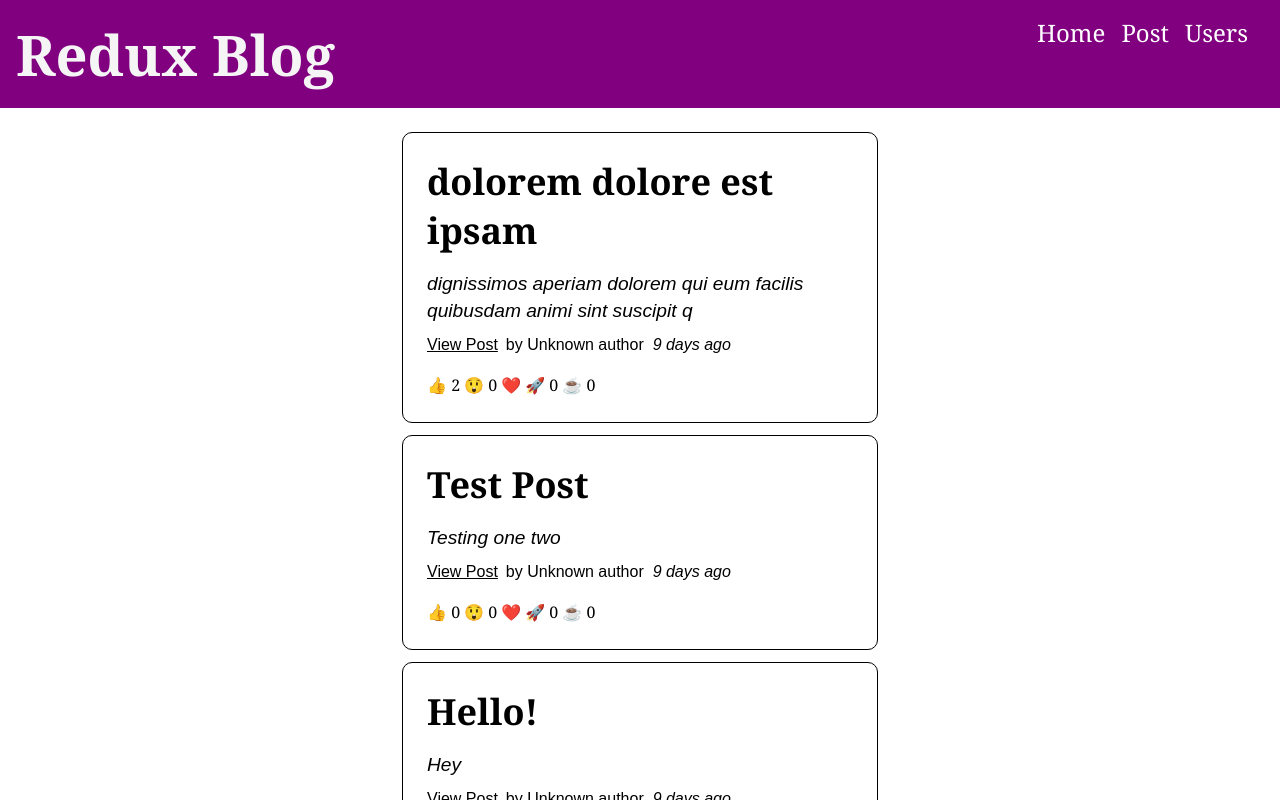
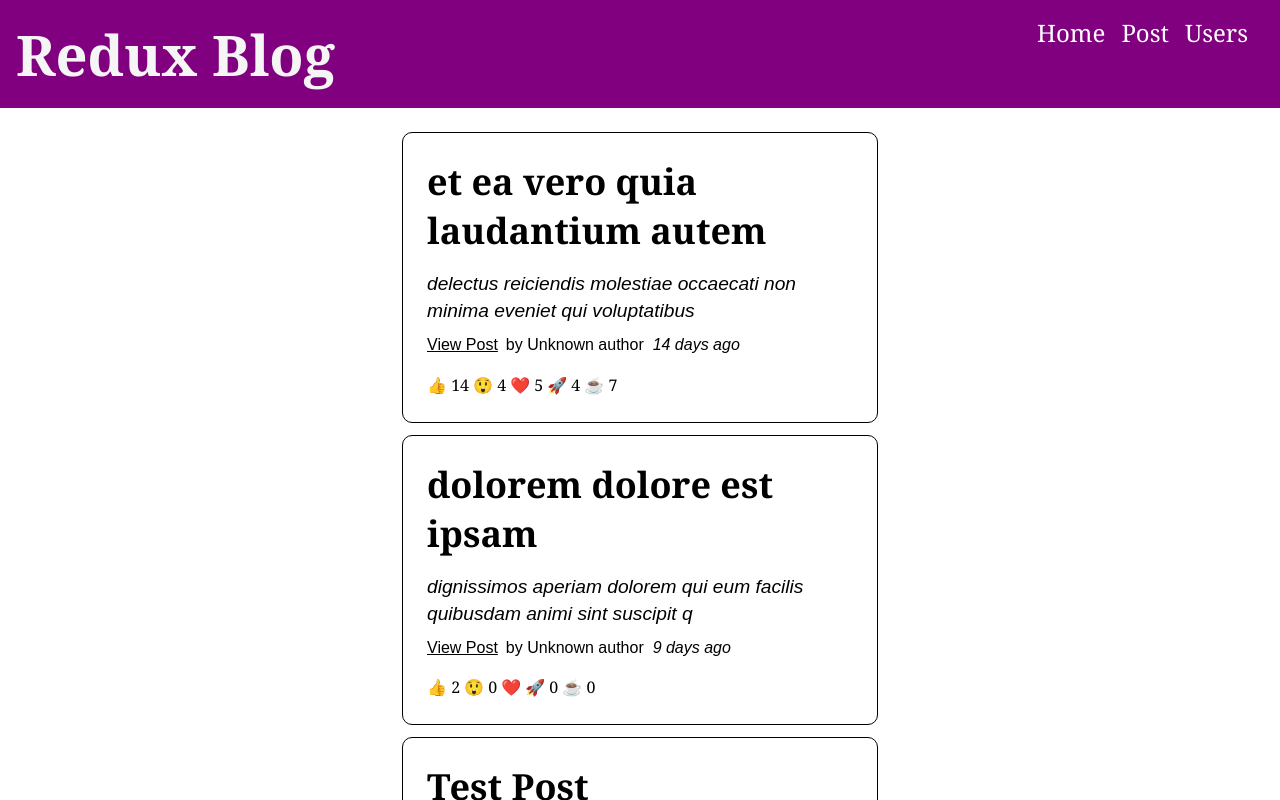
Before and after one commit to RadiRS/react-redux-toolkit-ts, a React (Create React App) app: page / in a window 1280 px wide. Shown: the top 800 px of the page. Built offline with nearby package versions, Linux system fonts and the light colour scheme; no server answers; data requests are answered from the project's data file.

Commit message:
Implemented optimistic update for add reaction request

```diff
--- a/data/db.json
+++ b/data/db.json
@@ -310,35 +310,58 @@
       }
     },
     {
-      "userId": 2,
+      "userId": "4",
       "id": 11,
       "title": "et ea vero quia laudantium autem",
       "body": "delectus reiciendis molestiae occaecati non minima eveniet qui voluptatibus\naccusamus in eum beatae sit\nvel qui neque voluptates ut commodi qui incidunt\nut animi commodi",
       "reactions": {
-        "thumbsUp": 8,
-        "wow": 0,
+        "thumbsUp": 14,
+        "wow": 4,
         "heart": 0,
-        "rocket": 0,
-        "coffee": 1
-      }
+        "rocket": 4,
+        "coffee": 7,
+        "hearth": 5
+      },
+      "date": "2022-09-19T14:32:15.878Z"
     },
     {
       "userId": 2,
       "id": 12,
       "title": "in quibusdam tempore odit est dolorem",
-      "body": "itaque id aut magnam\npraesentium quia et ea odit et ea voluptas et\nsapiente quia nihil amet occaecati quia id voluptatem\nincidunt ea est distinctio odio"
+      "body": "itaque id aut magnam\npraesentium quia et ea odit et ea voluptas et\nsapiente quia nihil amet occaecati quia id voluptatem\nincidunt ea est distinctio odio",
+      "reactions": {
+        "thumbsUp": 8,
+        "wow": 2,
+        "hearth": 4,
+        "rocket": 1,
+        "coffee": 8
+      }
     },
     {
       "userId": 2,
       "id": 13,
       "title": "dolorum ut in voluptas mollitia et saepe quo animi",
-      "body": "aut dicta possimus sint mollitia voluptas commodi quo doloremque\niste corrupti reiciendis voluptatem eius rerum\nsit cumque quod eligendi laborum minima\nperferendis recusandae assumenda consectetur porro architecto ipsum ipsam"
+      "body": "aut dicta possimus sint mollitia voluptas commodi quo doloremque\niste corrupti reiciendis voluptatem eius rerum\nsit cumque quod eligendi laborum minima\nperferendis recusandae assumenda consectetur porro architecto ipsum ipsam",
+      "reactions": {
+        "thumbsUp": 1,
+        "wow": 0,
+        "hearth": 0,
+        "rocket": 0,
+        "coffee": 0
+      }
     },
     {
       "userId": 2,
       "id": 14,
       "title": "voluptatem eligendi optio",
-      "body": "fuga et accusamus dolorum perferendis illo voluptas\nnon doloremque neque facere\nad qui dolorum molestiae beatae\nsed aut voluptas totam sit illum"
+      "body": "fuga et accusamus dolorum perferendis illo voluptas\nnon doloremque neque facere\nad qui dolorum molestiae beatae\nsed aut voluptas totam sit illum",
+      "reactions": {
+        "thumbsUp": 2,
+        "wow": 0,
+        "hearth": 1,
+        "rocket": 0,
+        "coffee": 0
+      }
     },
     {
       "userId": 2,
@@ -356,7 +379,14 @@
       "userId": 2,
       "id": 17,
       "title": "fugit voluptas sed molestias voluptatem provident",
-      "body": "eos voluptas et aut odit natus earum\naspernatur fuga molestiae ullam\ndeserunt ratione qui eos\nqui nihil ratione nemo velit ut aut id quo"
+      "body": "eos voluptas et aut odit natus earum\naspernatur fuga molestiae ullam\ndeserunt ratione qui eos\nqui nihil ratione nemo velit ut aut id quo",
+      "reactions": {
+        "thumbsUp": 0,
+        "wow": 0,
+        "hearth": 0,
+        "rocket": 0,
+        "coffee": 0
+      }
     },
     {
       "userId": 2,
@@ -876,7 +906,14 @@
       "title": "Checking",
       "body": "check one two three",
       "userId": 2,
-      "date": "2022-04-26T23:03:52.299Z"
+      "date": "2022-04-26T23:03:52.299Z",
+      "reactions": {
+        "thumbsUp": 15,
+        "wow": 4,
+        "hearth": 7,
+        "rocket": 5,
+        "coffee": 3
+      }
     },
     {
       "title": "Test Post",
--- a/src/features/posts/post-list.component.tsx
+++ b/src/features/posts/post-list.component.tsx
@@ -16,7 +16,7 @@ const PostList = () => {
       <PostsExcerpt key={postId} postId={postId} />
     ));
   } else if (isError) {
-    content = <p>{error}</p>;
+    content = <p>{error.toString()}</p>;
   }
 
   return <section>{content}</section>;
--- a/src/features/posts/postSlices.ts
+++ b/src/features/posts/postSlices.ts
@@ -6,7 +6,11 @@ import {
 import { sub } from "date-fns";
 import { apiSlice } from "../api/apiSlice";
 
-import { ReactionInterface, PostInterface } from "./types";
+import {
+  ReactionInterface,
+  PostInterface,
+  InitialPostInterface,
+} from "./types";
 
 const initialReaction: ReactionInterface = {
   thumbsUp: 0,
@@ -24,7 +28,7 @@ const initialState = postsAdapter.getInitialState();
 
 export const extendedApiSlice = apiSlice.injectEndpoints({
   endpoints: (builder) => ({
-    getPosts: builder.query<EntityState<PostInterface>, any>({
+    getPosts: builder.query<EntityState<PostInterface>, void>({
       query: () => "/posts",
       transformResponse: (responseData: PostInterface[]) => {
         let min = 1;
@@ -109,6 +113,44 @@ export const extendedApiSlice = apiSlice.injectEndpoints({
       }),
       invalidatesTags: (result, error, arg) => [{ type: "Post", id: arg }],
     }),
+    addReaction: builder.mutation({
+      query: ({
+        postId,
+        reactions,
+      }: {
+        postId: string;
+        reactions: ReactionInterface;
+      }) => ({
+        url: `/posts/${postId}`,
+        method: "PATCH",
+        // In a real app, we'd probably need to base this on user ID somehow
+        // so that a user can't do the same reaction more than once
+        body: { reactions },
+      }),
+      async onQueryStarted(
+        { postId, reactions },
+        { dispatch, queryFulfilled }
+      ) {
+        // `updateQueryData` requires the endpoint name and cache key arguments
+        // so it knows which piece of cache state to update
+        const patchResult = dispatch(
+          extendedApiSlice.util.updateQueryData(
+            "getPosts",
+            undefined,
+            (draft) => {
+              // the `draft` is Immer wrapped and can be "mutated" like in createSlice
+              const post = draft.entities[postId];
+              if (post) post.reactions = reactions;
+            }
+          )
+        );
+        try {
+          await queryFulfilled;
+        } catch {
+          patchResult.undo();
+        }
+      },
+    }),
   }),
 });
 
@@ -118,6 +160,7 @@ export const {
   useAddNewPostMutation,
   useDeletePostMutation,
   useUpdatePostMutation,
+  useAddReactionMutation,
 } = extendedApiSlice;
 
 // return the query result object
--- a/src/features/posts/react-button.component.tsx
+++ b/src/features/posts/react-button.component.tsx
@@ -1,5 +1,4 @@
-import { useAppDispatch } from "../../app/hooks";
-import { reactionAdded } from "./postSlices";
+import { useAddReactionMutation } from "./postSlices";
 import { PostInterface, ReactionInterface } from "./types";
 
 interface ReactButtonsProps {
@@ -15,10 +14,13 @@ const reactionEmoji: Record<keyof ReactionInterface, string> = {
 };
 
 const ReactButtons = ({ post }: ReactButtonsProps) => {
-  const dispatch = useAppDispatch();
+  const [addReaction] = useAddReactionMutation();
 
   const onPressReact = (reactName: keyof ReactionInterface) => {
-    dispatch(reactionAdded({ postId: post.id, reaction: reactName }));
+    const newValue = post.reactions[reactName] + 1;
+    const newReaction = { ...post.reactions, [reactName]: newValue };
+
+    addReaction({ postId: post.id, reactions: newReaction });
   };
 
   const reactionButtons = Object.entries(reactionEmoji).map(([name, emoji]) => {
--- a/src/features/users/user-page.component.tsx
+++ b/src/features/users/user-page.component.tsx
@@ -25,7 +25,7 @@ const UserPage = () => {
     const { ids, entities } = postsForUser;
     content = ids.map((id) => (
       <li key={id}>
-        <Link to={`/post/${entities[id]}`}>{entities[id]?.title}</Link>
+        <Link to={`/post/${entities[id]?.id}`}>{entities[id]?.title}</Link>
       </li>
     ));
   } else if (isError) {
```
